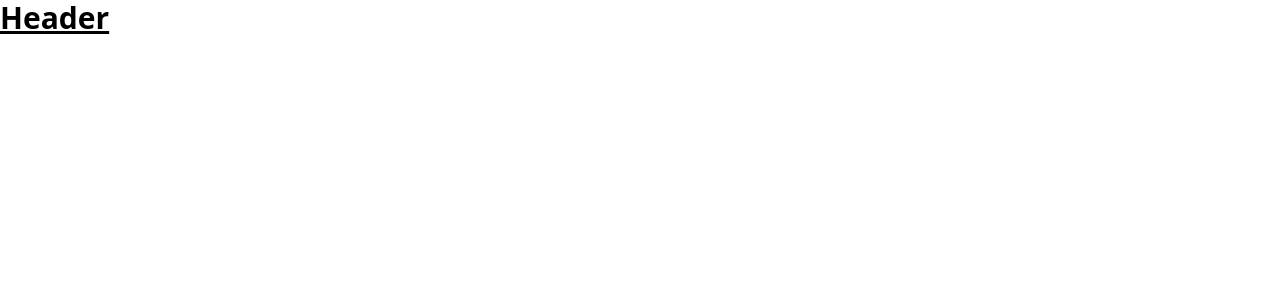
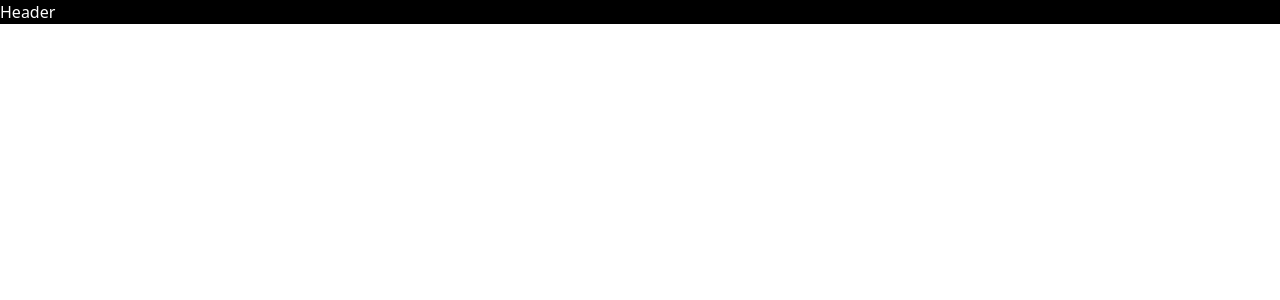
Before and after one commit to ChoChungEun/pofol, a React (Create React App) app: page / in a window 1280 px wide. Shown: the top 300 px of the page. Built offline with nearby package versions, Linux system fonts and the light colour scheme.

Commit message:
alias 설정

```diff
--- /dev/null
+++ b/craco.config.js
@@ -0,0 +1,14 @@
+const TsconfigPathsPlugin = require("tsconfig-paths-webpack-plugin");
+
+module.exports = {
+  plugins: [
+    {
+      plugin: {
+        overrideWebpackConfig: ({ webpackConfig }) => {
+          webpackConfig.resolve.plugins.push(new TsconfigPathsPlugin({}));
+          return webpackConfig;
+        },
+      },
+    },
+  ],
+};
--- a/src/App.tsx
+++ b/src/App.tsx
@@ -1,5 +1,5 @@
+import MainPage from "@pages/main/Main";
 import { Routes, Route, BrowserRouter } from "react-router-dom";
-import MainPage from "./pages/main/Main";
 
 function App() {
   return (
--- a/src/components/Header/Header.tsx
+++ b/src/components/Header/Header.tsx
@@ -1,7 +1,7 @@
 import { FunctionComponent } from "react";
 
 const Header: FunctionComponent = () => {
-  return <div className="text-3xl font-bold underline">Header</div>;
+  return <div className="text-white">Header</div>;
 };
 
 export default Header;
--- /dev/null
+++ b/src/components/layout/Layout.tsx
@@ -0,0 +1,11 @@
+import { FunctionComponent, ReactNode } from "react";
+
+interface LayoutProps {
+  children: ReactNode;
+}
+
+const Layout: FunctionComponent<LayoutProps> = ({ children }) => {
+  return <div className="bg-black">{children}</div>;
+};
+
+export default Layout;
--- /dev/null
+++ b/src/components/layout/index.ts
@@ -0,0 +1 @@
+export { default as Layout } from "./Layout";
--- a/src/pages/main/Main.tsx
+++ b/src/pages/main/Main.tsx
@@ -1,11 +1,12 @@
 import { FunctionComponent } from "react";
-import { Header } from "../../components/Header";
+import { Layout } from "@components/layout";
+import { Header } from "@components/header";
 
 const MainPage: FunctionComponent = () => {
   return (
-    <>
+    <Layout>
       <Header />
-    </>
+    </Layout>
   );
 };
 
```
Also changed, not shown: package.json (+5 -3 lines), tsconfig.json (+10 -9 lines), 1 other file (tests, documents, lock files or other folders).
